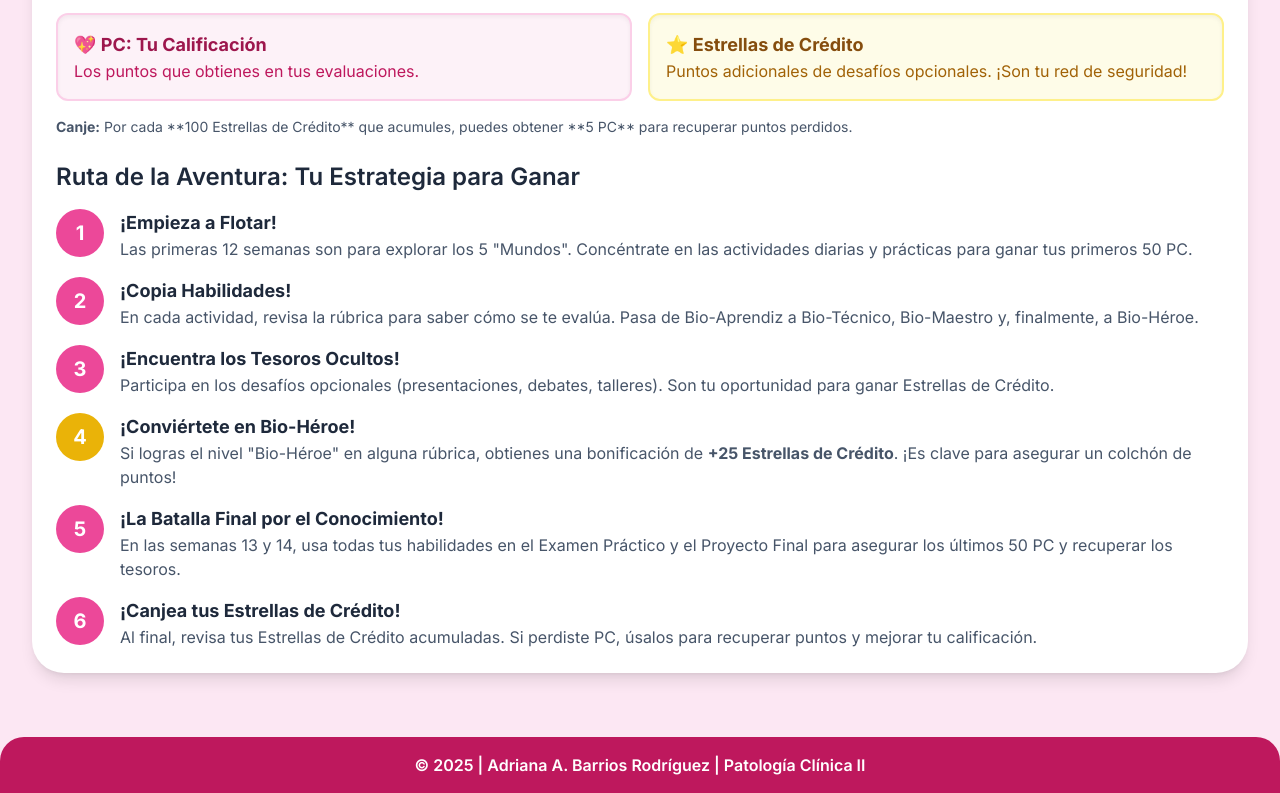
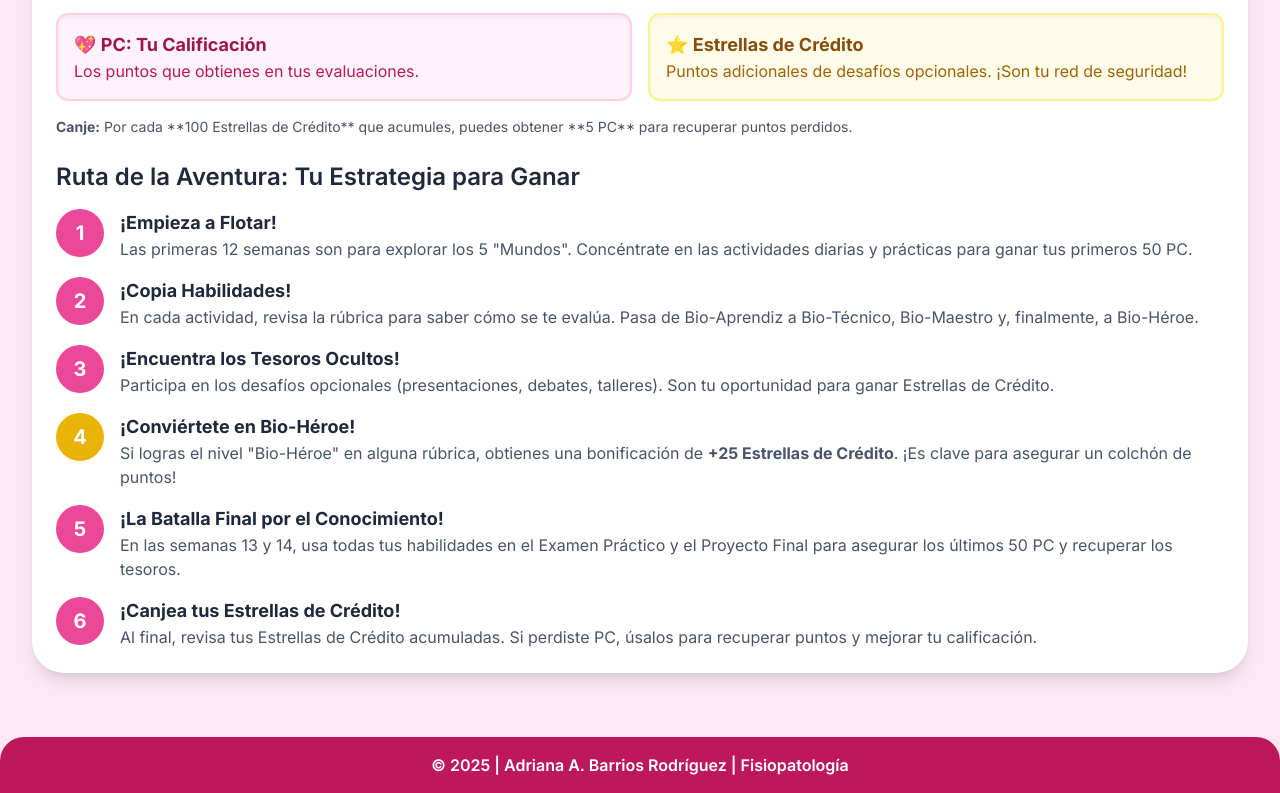
Before and after one commit to abarrios-crypto/DreamLAB_Fisiopatolog-aGamificada, a plain HTML site: page index.html in a window 1280 px wide. Shown: the part 561-1354 px from the top of the page. Drawn offline with nearby package versions, Linux system fonts and the light colour scheme.

Commit message:
Update index.html

```diff
--- a/index.html
+++ b/index.html
@@ -967,10 +967,12 @@
             </section>
         </main>
     </div>
+
 <!-- Footer -->
     <footer class="bg-pink-700 text-white text-center p-4 mt-8 rounded-t-3xl shadow-lg">
-        <p class="font-semibold">&copy; 2025 | Adriana A. Barrios Rodríguez | Patología Clínica II</p>
+        <p class="font-semibold">&copy; 2025 | Adriana A. Barrios Rodríguez | Fisiopatología </p>
     </footer>
+
     <script>
         // Array de datos para los saberes del acordeón
         const saberesData = [
```
